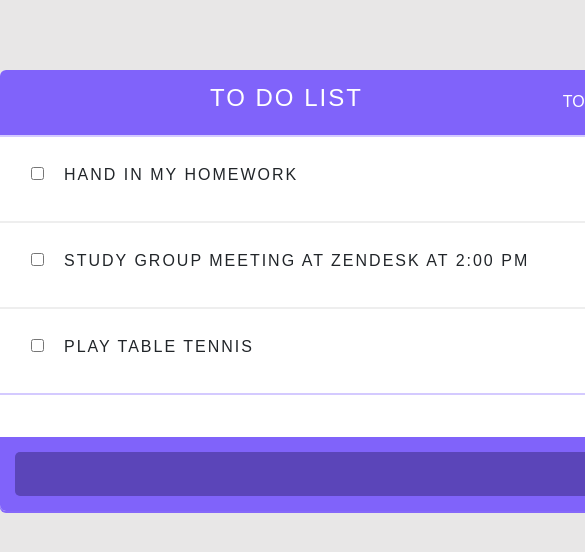
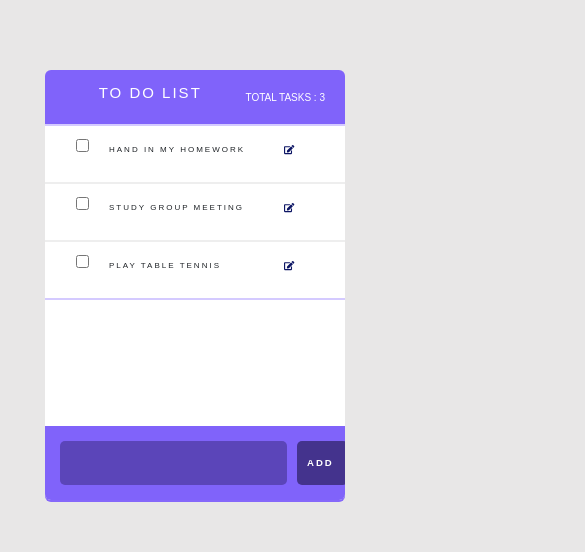
Before and after one commit to Fatemeh-Pakpour/old-todo-list, a React (Create React App) app in the folder my-project/: page / in a window 390 px wide. Shown: the top 552 px of the page, 585 px wide, since content can reach past the window. Built offline with nearby package versions, Linux system fonts and the light colour scheme.

Commit message:
added media queries

```diff
--- a/my-project/package.json
+++ b/my-project/package.json
@@ -2,12 +2,14 @@
   "name": "my-project",
   "version": "0.1.0",
   "private": true,
+  "homepage": "http://fatemeh-pakpour.github.io/todo-list",
   "dependencies": {
     "@fortawesome/fontawesome-svg-core": "^1.2.25",
     "@fortawesome/free-solid-svg-icons": "^5.11.2",
     "@fortawesome/react-fontawesome": "^0.1.6",
     "awesome-bootstrap-checkbox": "^1.0.1",
     "bootstrap": "^4.3.1",
+    "gh-pages": "^2.1.1",
     "react": "^16.10.2",
     "react-bootstrap": "^1.0.0-beta.14",
     "react-dom": "^16.10.2",
@@ -15,6 +17,8 @@
   },
   "scripts": {
     "start": "react-scripts start",
+    "predeploy": "npm run build",
+    "deploy": "gh-pages -d build",
     "build": "react-scripts build",
     "test": "react-scripts test",
     "eject": "react-scripts eject"
--- a/my-project/src/components/App.js
+++ b/my-project/src/components/App.js
@@ -13,7 +13,7 @@ class App extends Component {
 
       },
       {
-        title: "study group meeting at Zendesk at 2:00 pm",
+        title: "study group meeting",
         id: 2,
 
       },
--- a/my-project/src/index.css
+++ b/my-project/src/index.css
@@ -186,3 +186,51 @@ input[type="checkbox"].styled:checked  + label {
   border: none;
 
 }
+
+/*************************
+Media Queries
+*************************/
+
+@media only screen and (max-width: 480px) {
+  .todo-ist{
+    width:300px;
+  }
+  .task {
+    font-size: 8px;
+}
+.task-title{
+  width: 100px;
+}
+header h1 {
+  font-size: 15px;
+}
+header span {
+  font-size: 10px;
+  margin-right: 10px;
+}
+}
+
+@media only screen and (min-width: 768px),
+       only screen and (min-width: 700px) and (orientation: landscape) {
+
+  .todo-ist{
+    width:550px;
+  }
+  .task {
+    font-size: 12px;
+}
+.task-title{
+  width: 100px;
+}
+}
+
+@media only screen and (min-width: 1140px) {
+  .todo-ist{
+    width:700px;
+  }
+  .task {
+    font-size: 15px;
+}
+
+
+}
```
Also changed, not shown: 1 other file (tests, documents, lock files or other folders).
